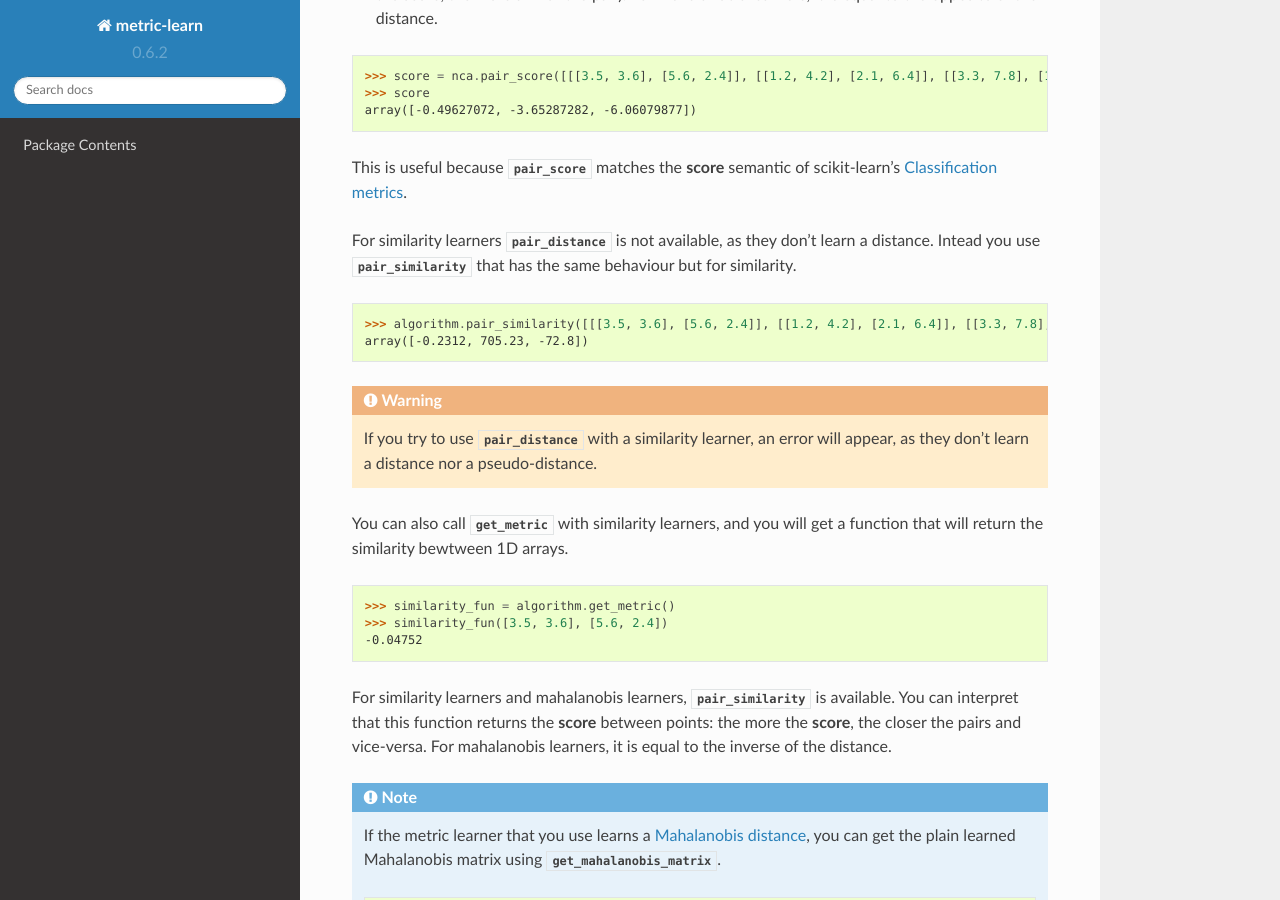
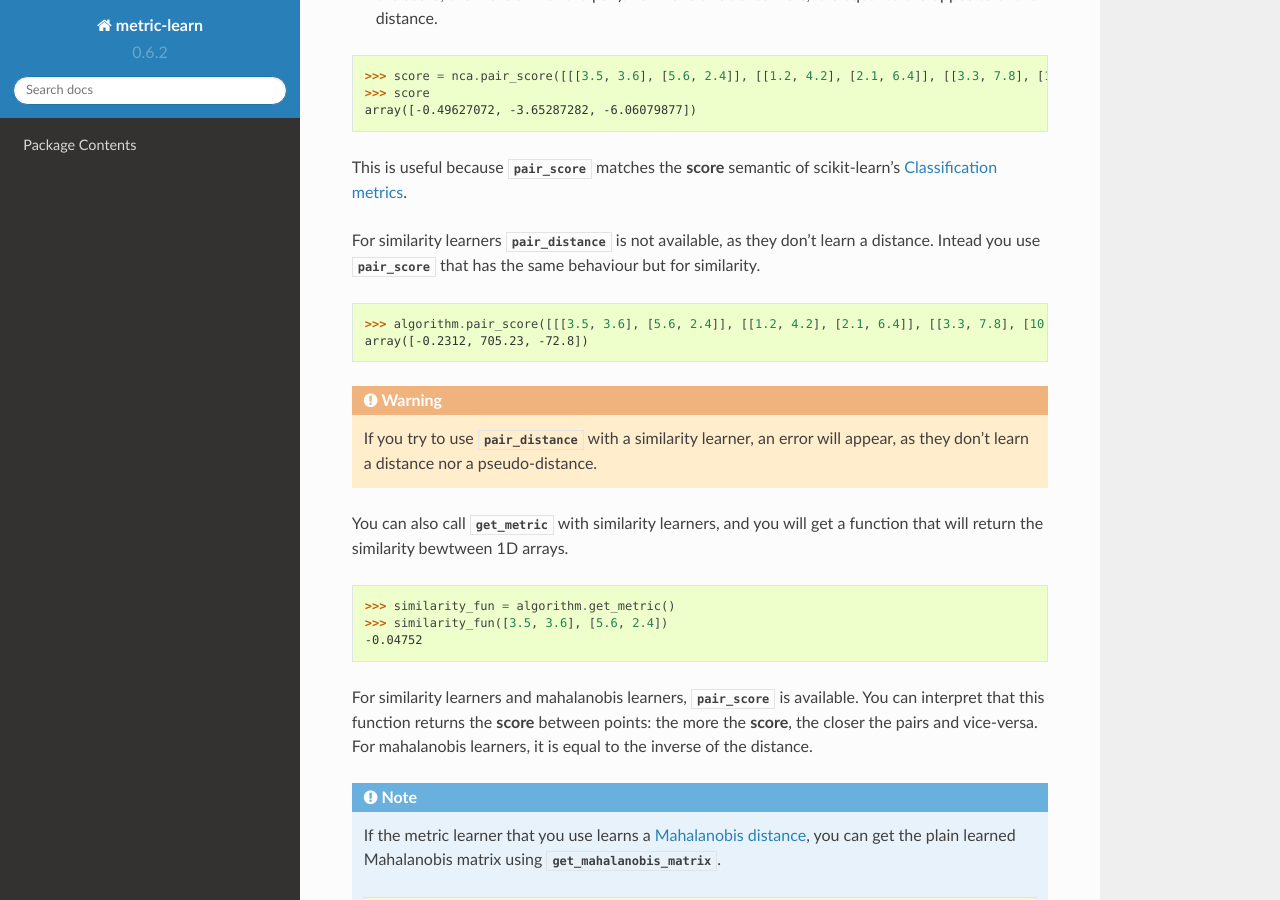
Before and after one commit to scikit-learn-contrib/metric-learn, a Sphinx documentation site: the page built from doc/supervised.rst, in a window 1280 px wide and 900 px high, scrolled down 2136 px. Built offline with Sphinx 7.4.7 and the Read the Docs theme 2.0.0, drawn with Linux system fonts in a browser that asks for light colours; pages that are not in the unit, such as notebooks, are missing from menus.

Commit message:
Replaced pair_similarity for paiir_score

```diff
--- a/doc/supervised.rst
+++ b/doc/supervised.rst
@@ -107,10 +107,10 @@ scikit-learn's `Classification metrics
 <https://scikit-learn.org/stable/modules/model_evaluation.html#classification-metrics>`_.
 
 For similarity learners `pair_distance` is not available, as they don't learn
-a distance. Intead you use `pair_similarity` that has the same behaviour but
+a distance. Intead you use `pair_score` that has the same behaviour but
 for similarity.
 
->>> algorithm.pair_similarity([[[3.5, 3.6], [5.6, 2.4]], [[1.2, 4.2], [2.1, 6.4]], [[3.3, 7.8], [10.9, 0.1]]])
+>>> algorithm.pair_score([[[3.5, 3.6], [5.6, 2.4]], [[1.2, 4.2], [2.1, 6.4]], [[3.3, 7.8], [10.9, 0.1]]])
 array([-0.2312, 705.23, -72.8])
 
 .. warning::
@@ -125,7 +125,7 @@ a function that will return the similarity bewtween 1D arrays.
 >>> similarity_fun([3.5, 3.6], [5.6, 2.4])
 -0.04752
 
-For similarity learners and mahalanobis learners, `pair_similarity` is
+For similarity learners and mahalanobis learners, `pair_score` is
 available. You can interpret that this function returns the **score**
 between points: the more the **score**, the closer the pairs and vice-versa.
 For mahalanobis learners, it is equal to the inverse of the distance.
--- a/doc/weakly_supervised.rst
+++ b/doc/weakly_supervised.rst
@@ -200,10 +200,10 @@ array([-0.49627072, -3.65287282, -6.06079877])
   <https://scikit-learn.org/stable/modules/model_evaluation.html#classification-metrics>`_.
 
 For similarity learners `pair_distance` is not available, as they don't learn
-a distance. Intead you use `pair_similarity` that has the same behaviour but
+a distance. Intead you use `pair_score` that has the same behaviour but
 for similarity.
 
->>> algorithm.pair_similarity([[[3.5, 3.6], [5.6, 2.4]], [[1.2, 4.2], [2.1, 6.4]], [[3.3, 7.8], [10.9, 0.1]]])
+>>> algorithm.pair_score([[[3.5, 3.6], [5.6, 2.4]], [[1.2, 4.2], [2.1, 6.4]], [[3.3, 7.8], [10.9, 0.1]]])
 array([-0.2312, 705.23, -72.8])
 
 .. warning::
@@ -218,7 +218,7 @@ a function that will return the similarity bewtween 1D arrays.
 >>> similarity_fun([3.5, 3.6], [5.6, 2.4])
 -0.04752
 
-For similarity learners and mahalanobis learners, `pair_similarity` is
+For similarity learners and mahalanobis learners, `pair_score` is
 available. You can interpret that this function returns the **score**
 between points: the more the **score**, the closer the pairs and vice-versa.
 For mahalanobis learners, it is equal to the inverse of the distance.
```
Also changed, not shown: 2 other files.
